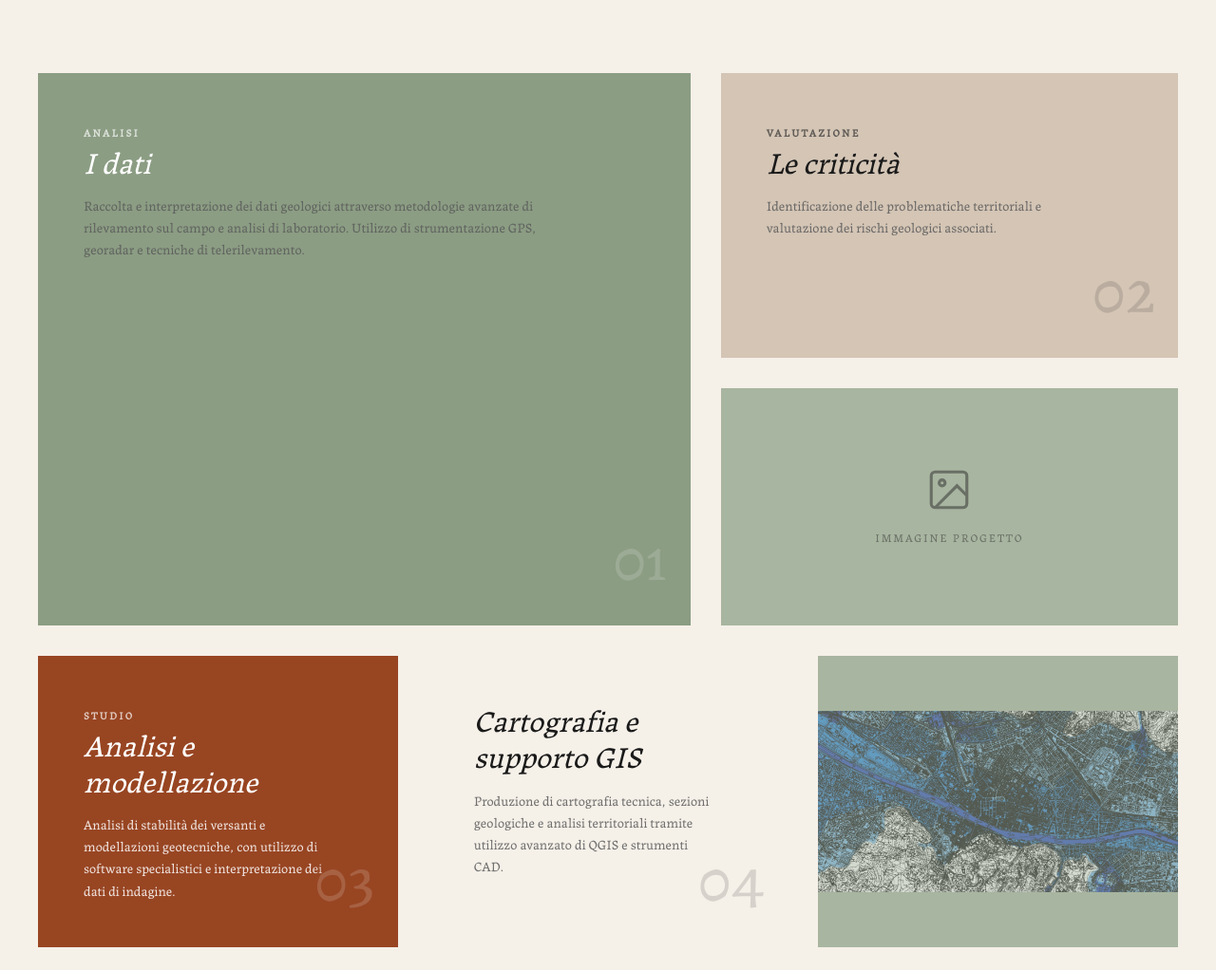
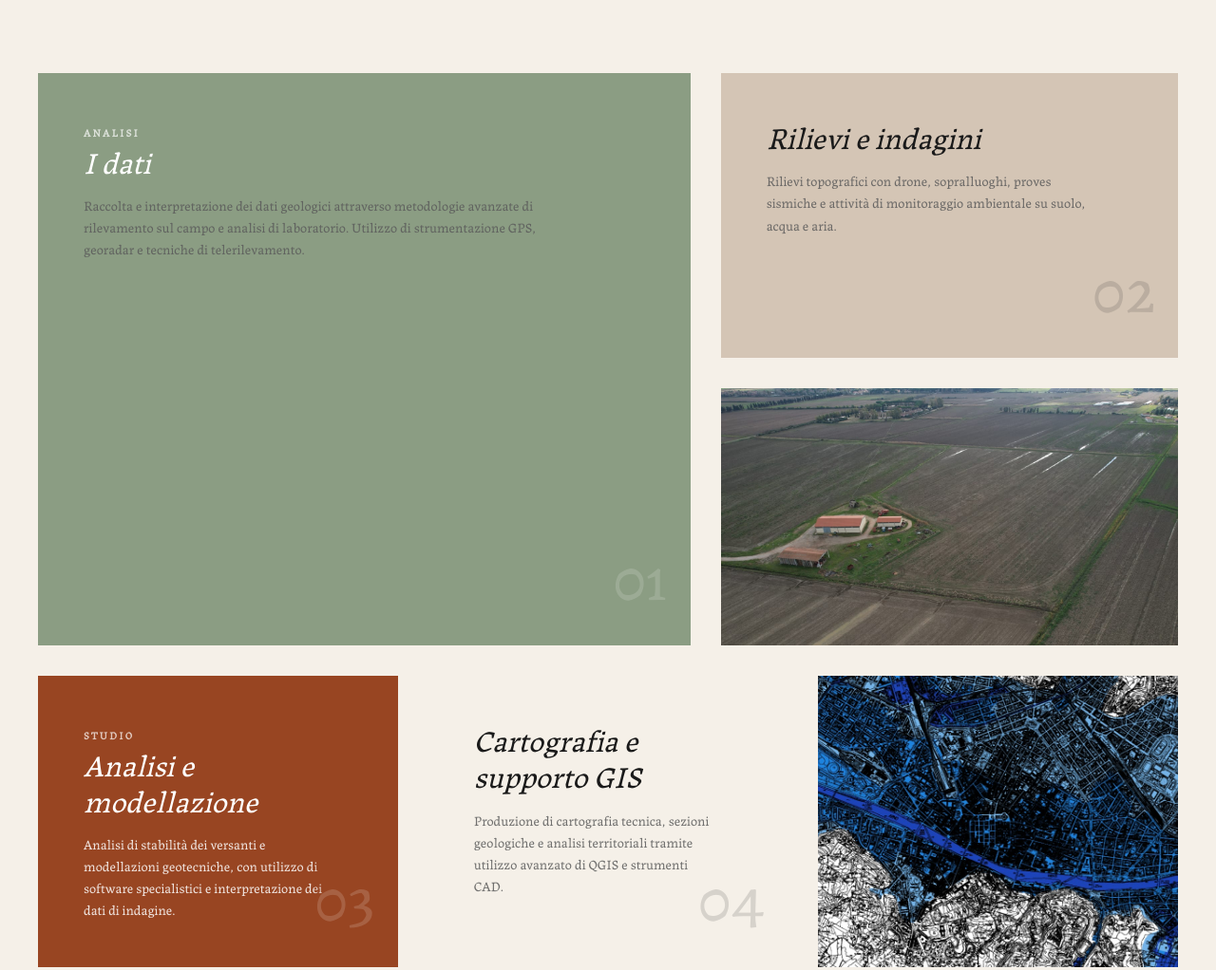
Before and after one commit to edoardo-nicoli03/Francesco_Facchini.website, a plain HTML site: page sito_Francesco_Facchini/index.html in a window 1280 px wide. Shown: the part 1400-2422 px from the top of the page at 95% size. Drawn offline with Linux system fonts and the light colour scheme.

Commit message:
Aggiunta immagini sezione i miei lavori

```diff
--- a/sito_Francesco_Facchini/index.html
+++ b/sito_Francesco_Facchini/index.html
@@ -136,11 +136,11 @@
                 <article class="project-card project-card--medium project-card--beige">
                     <div class="project-card-inner">
                         <div>
-                            <span class="project-label">Valutazione</span>
-                            <h3 class="project-title">Le criticità</h3>
+
+                           <h3 class="project-title">Rilievi e indagini</h3>
                             <p class="project-description">
-                                Identificazione delle problematiche territoriali
-                                e valutazione dei rischi geologici associati.
+                                Rilievi topografici con drone, sopralluoghi, proves sismiche e attività di monitoraggio
+                                ambientale su suolo, acqua e aria.
                             </p>
                         </div>
                         <span class="project-number" aria-hidden="true">02</span>
@@ -150,12 +150,7 @@
                 <!-- Project 3 - Medium Card with Image Placeholder -->
                 <article class="project-card project-card--medium project-card--image">
                     <div class="project-image-placeholder">
-                        <svg viewBox="0 0 24 24" fill="none" stroke="currentColor" stroke-width="1.5" aria-hidden="true">
-                            <rect x="3" y="3" width="18" height="18" rx="2"/>
-                            <circle cx="8.5" cy="8.5" r="1.5"/>
-                            <path d="M21 15l-5-5L5 21"/>
-                        </svg>
-                        <span>Immagine progetto</span>
+                       <img src="assets/ripresa_drone.jpeg" alt="Immagine progetto 3" style="width: 100%; height: auto; object-fit: cover;">
                     </div>
                 </article>
 
@@ -193,7 +188,7 @@
                 <!-- Project 6 - Small Card with Image Placeholder -->
                 <article class="project-card project-card--small project-card--image">
                     <div class="project-image-placeholder">
-                        <img src="assets/foto pianta dall'alto.jpeg" alt="Immagine progetto 6" style="width: 100%; height: auto; object-fit: cover;">
+                        <img src="assets/foto pianta dall'alto.jpeg" alt="Immagine progetto 6" style="width: 100%; height: 100%; object-fit: cover;">
 
 
                     </div>
--- a/sito_Francesco_Facchini/styles.css
+++ b/sito_Francesco_Facchini/styles.css
@@ -664,11 +664,11 @@ img {
     align-items: center;
     justify-content: center;
     gap: var(--space-sm);
-    opacity: 0.5;
+
 }
 
-.project-image-placeholder svg {
-    width: 50px;
+.project-image-placeholder jpeg {
+    width: 100px;
     height: 50px;
 }
 
@@ -677,6 +677,7 @@ img {
     text-transform: uppercase;
     letter-spacing: 0.15em;
 }
+
 
 /* ============================================
    SECTION - Contatti (Footer)
```
Also changed, not shown: sito_Francesco_Facchini/assets/ripresa_drone.jpeg (renamed from sito_Francesco_Facchini/assets/WhatsApp Image 2026-03-19 at 15.26.54.jpeg).
